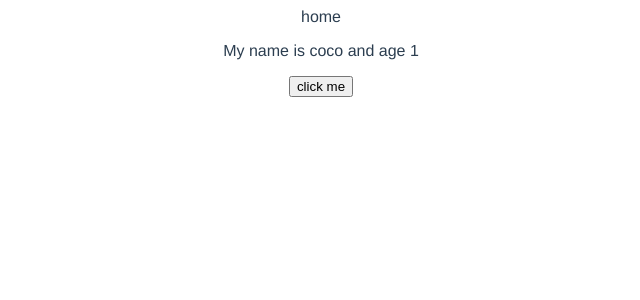
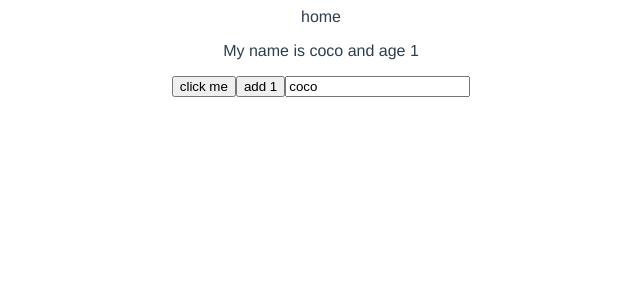
Before and after one commit to KhrystynaBohdan/dojo-blogs, a Vue app: page / in a window 1280 px wide. Shown: the top 300 px of the page, without its empty margins (319-959 px from the left). Built offline with nearby package versions, Linux system fonts and the light colour scheme.

Commit message:
refs as reactive values

```diff
--- a/src/views/Home.vue
+++ b/src/views/Home.vue
@@ -1,8 +1,10 @@
 <template>
   <div class="home">
     home
-    <p ref="p">My name is  {{ name }} and age  {{age}}</p>
+    <p>My name is {{ name }} and age {{ age }}</p>
     <button v-on:click="handleClick">click me</button>
+    <button v-on:click="age++">add 1</button>
+    <input type="text" v-model="name"/>
   </div>
 </template>
 
@@ -15,19 +17,17 @@ export default {
   //this func(setup) will run before any lifecircle hooks
   setup() {
 
-    const p = ref(null);
+    // const p = ref(null);
 
-    console.log(p, p.value);
-    let name = "coco";
-    let age = 1;
+    const name = ref("coco");
+    const age = ref(1);
 
     const handleClick = () => {
-      console.log(p, p.value)
-      p.value.classList.add('test')
-      p.value.textContent = 'bohdan'
-    }
+      name.value = "bohdan";
+      age.value = 2;
+    };
 
-    return { name, age, handleClick, p};
+    return { name, age, handleClick };
   }
 
 };
```
